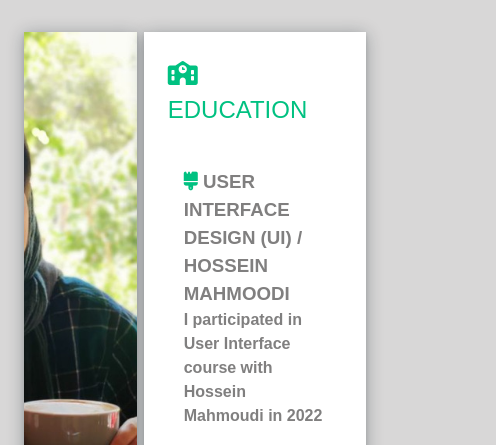
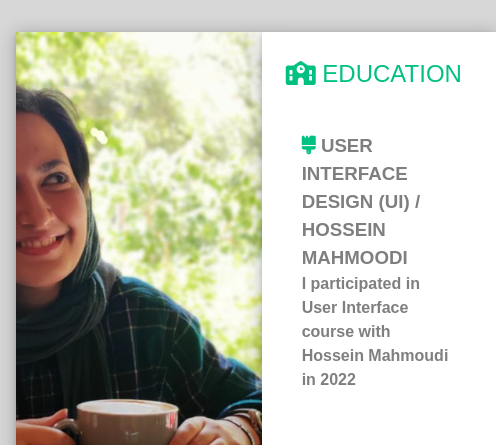
Before and after one commit to AfarinRiahi/resume, a plain HTML site: page index.html in a window 390 px wide. Shown: the top 445 px of the page, 496 px wide, since content can reach past the window. Drawn offline with Linux system fonts and the light colour scheme.

Commit message:
responsive checking

```diff
--- a/index.css
+++ b/index.css
@@ -284,3 +284,18 @@ right: 0;
 
   }
 }
+@media screen and (max-width:800px){
+  .column-right{
+    width: 100%;
+  }
+  .column-left{
+    width: 100%;
+  }
+  .main{
+padding-left: 16px;
+padding-right: 16px;
+display: flex;
+
+  }
+
+}
```
